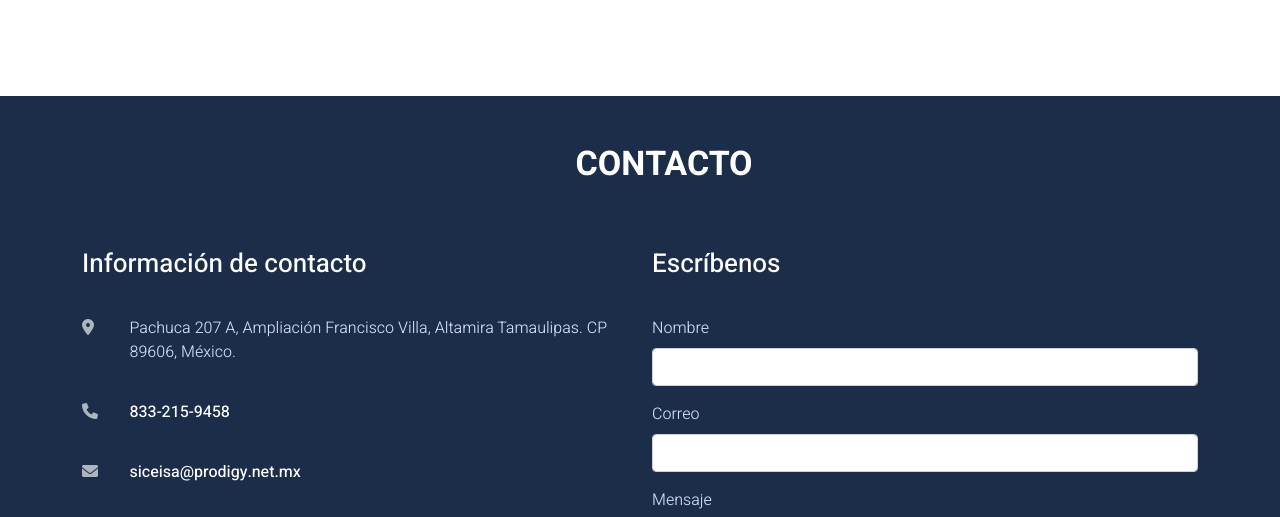
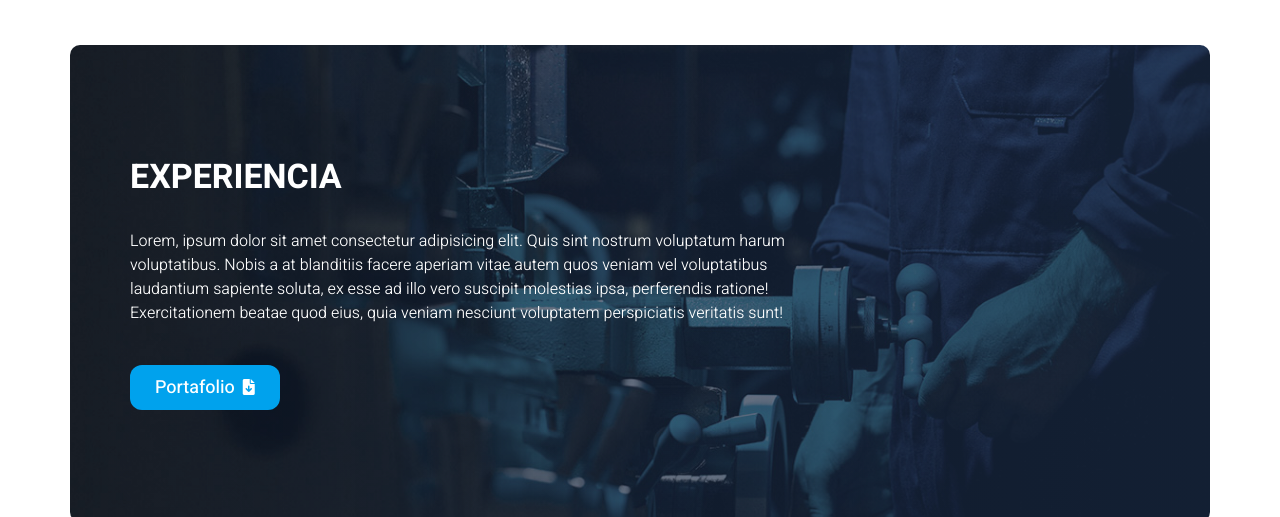
Before and after one commit to Hellerunne/SiceisaWeb, a website: page index.html in a window 1280 px wide. Shown: the part 2300-2817 px from the top of the page. Drawn offline with Linux system fonts and the light colour scheme.

Commit message:
Added Experiencia Section

```diff
--- a/index.html
+++ b/index.html
@@ -50,7 +50,7 @@
                      <a class="nav-link" href="#clientes">Clientes</a>
                   </li>
                   <li class="nav-item">
-                     <a class="nav-link" href="#">Experiencia</a>
+                     <a class="nav-link" href="#experiencia">Experiencia</a>
                   </li>
                   <li class="nav-item">
                      <a class="nav-link" href="#contacto">Contacto</a>
@@ -89,6 +89,7 @@
          </div>
       </section>
 
+
       <!-- NOSOTROS SECTION -->
       <section id="nosotros" class="nosotros-section">
          <div class="container">
@@ -110,12 +111,14 @@
          </div>
       </section>
 
+
       <!-- SERVICIOS SECTION -->
       <section id="servicios" class="servicios-section">
          <div class="container">
             <div class="display-3">
                <h2 class="display-3--title text-center mt-5">Servicios</h2>
             </div>
+            <!-- CARDS -->
             <div class="row row-cols-1 row-cols-md-2 row-cols-xl-4">
 
                <div class="col">
@@ -170,6 +173,7 @@
             </div>
          </div>
       </section>
+
 
       <!-- CLIENTES SECTION -->
       <secttion id="clientes" class="clientes-section">
@@ -247,6 +251,20 @@
 
       </secttion>
 
+
+      <!-- EXPERIENCIA SECTION -->
+      <section id="experiencia" class="container experiencia-section p-5 mt-5">
+         <div class="container-fluid pt-5">
+            <h2 class="display-3--title text-white pt-3">Experiencia</h2>
+            <p class="col-md-8">Lorem, ipsum dolor sit amet consectetur adipisicing elit. Quis sint nostrum voluptatum harum voluptatibus. Nobis a at blanditiis facere aperiam vitae autem quos veniam vel voluptatibus laudantium sapiente soluta, ex esse ad illo vero suscipit molestias ipsa, perferendis ratione! Exercitationem beatae quod eius, quia veniam nesciunt voluptatem perspiciatis veritatis sunt!</p>
+
+            <button type="button" class="btn btn-rounded mt-4">
+               <a href="EXPERIENCIA.PDF" target="_blank">Portafolio</a><span><i class="fas fa-file-download"></i></span>
+            </button>
+         </div>
+      </section>
+
+
       <!-- CONTACTO SECTION -->
       <section id="contacto" class="contacto-section ">
          <div class="container">
@@ -304,6 +322,7 @@
             </div>
          </div>
       </section>
+
 
       <!-- FOOTER SECTION -->
       <footer class="footer-section bg-dark py-4" id="footer">
--- a/scss/sections/_experiencia.scss
+++ b/scss/sections/_experiencia.scss
@@ -0,0 +1,19 @@
+@use '../custom' as *;
+@use '../components/mixins' as *;
+
+.experiencia-section {
+   font-weight: 300;
+
+
+   background:
+      linear-gradient(to left, rgba($primary, .70) 0%, rgba($primary, 0.60) 50%, rgba($primary, 0.40) 100%),
+       url(../../img/experiencia.jpg),;
+   background-size: cover;
+   border-radius: 10px;
+   color: $white;
+}
+
+a {
+   text-decoration: none;
+   color: $white;
+}
--- a/scss/sections/_servicios.scss
+++ b/scss/sections/_servicios.scss
@@ -4,6 +4,7 @@
 .servicios-section {
 
    margin-top: 5rem;
+   margin-bottom: 5rem;
 
    .card {
       text-align: center;
```
Also changed, not shown: assets/css/style.css, img/experiencia.jpg (added), 2 other files.
